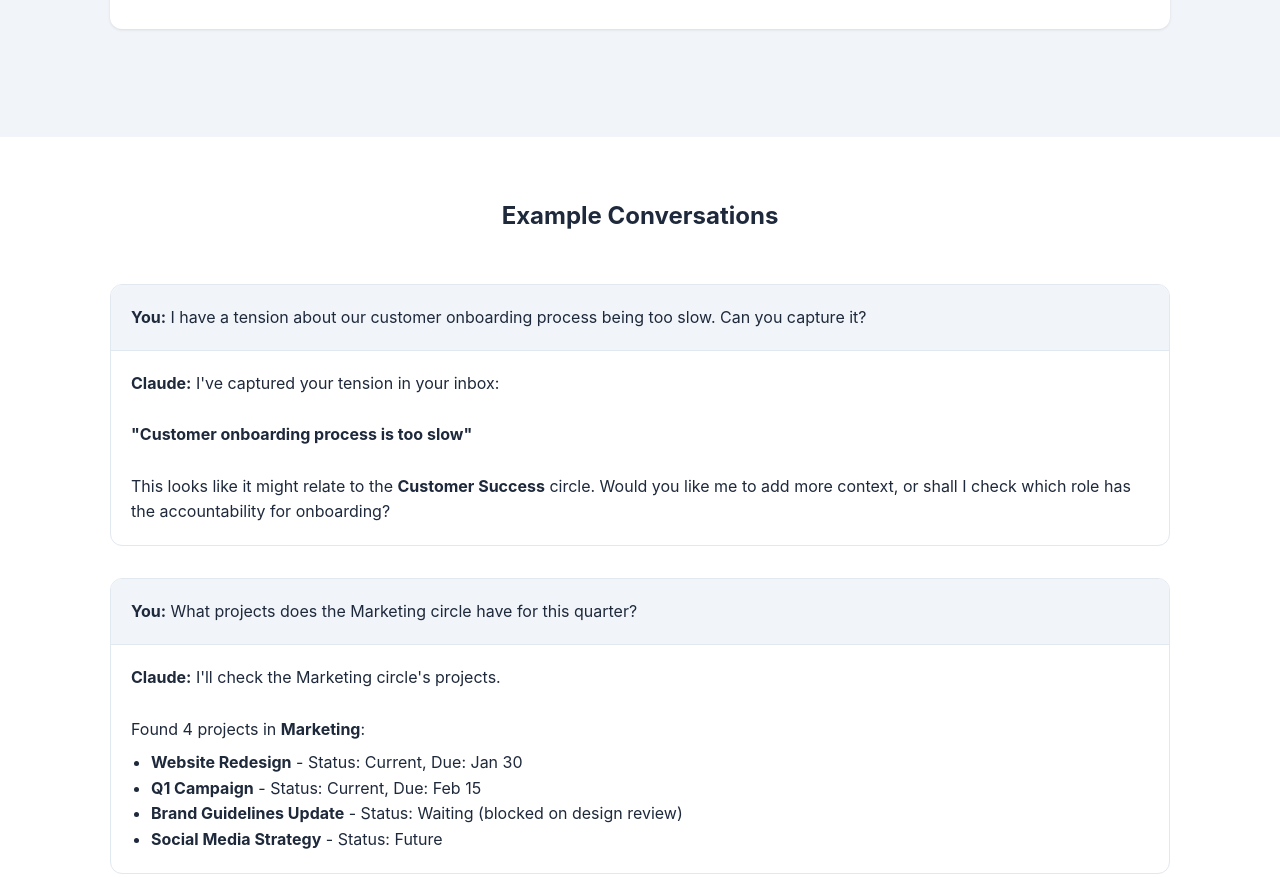
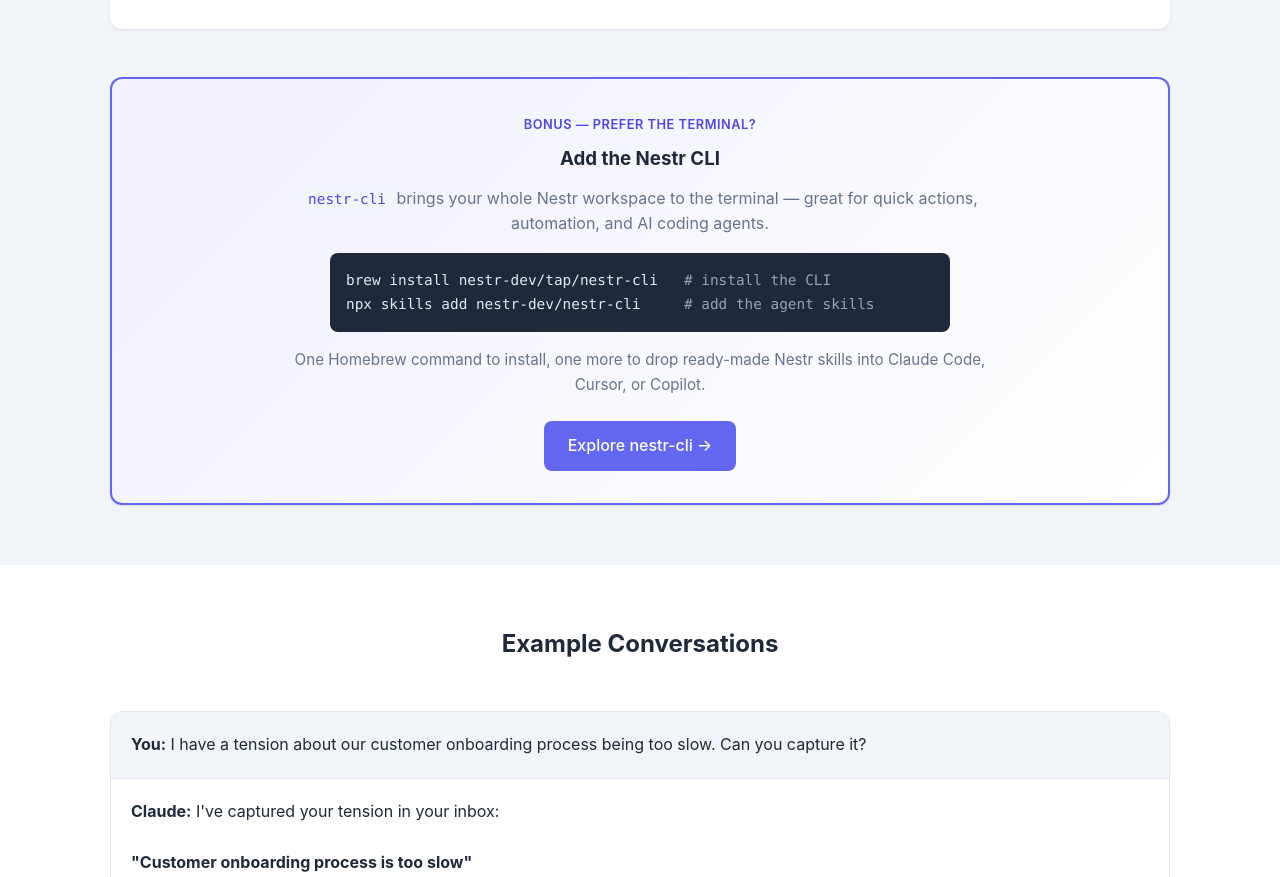
Before and after one commit to nestr-dev/nestr-mcp, a website: page web/index.html in a window 1280 px wide. Shown: the part 3389-4266 px from the top of the page. Drawn offline with Linux system fonts and the light colour scheme.

Commit message:
Add Nestr CLI bonus step to the landing page (#42)
* feat(web): add Nestr CLI bonus step to landing page

Point terminal/agent users to nestr-cli without competing with MCP setup:

- A "Prefer the terminal?" bonus card inside the Setup section right after
  Step 4, matching the step cards' width and treatment. Leads with the
  Homebrew install and the npx skills add command for coding-agent skills.
- A complementary note at the bottom of the Claude Code setup tab with the
  same install commands.

Static HTML/CSS only; reuses the existing step-card and code-block styles.

* fix(web): use h3 for CLI card heading and soften copy

- Change the bonus card heading from h2 to h3 so it matches the step
  headings it sits among (Setup Guide is h2, steps are h3) and keeps the
  heading hierarchy / screen-reader order correct.
- Replace developer-leaning copy (shell, JSON, pipe to jq, deterministic,
  agentic) with plainer wording for the page's non-technical audience.

```diff
--- a/web/index.html
+++ b/web/index.html
@@ -384,6 +384,12 @@
               <p class="tip" style="margin-bottom: 0;">Already set up Nestr as a <strong>Claude.ai connector</strong>? You can reuse it in Claude Code by enabling the flag:<br>
                 <code>claude config set --global tengu_claudeai_mcp_connectors true</code><br>
                 This makes all your Claude.ai connectors available in Claude Code &mdash; no separate MCP setup needed.</p>
+              <div class="cli-note">
+                <p>Prefer working in the terminal? <a href="https://github.com/nestr-dev/nestr-cli" target="_blank"><code>nestr-cli</code></a> is a complementary option for command-line and agent workflows &mdash; install it and drop ready-made Nestr skills straight into Claude Code:</p>
+                <pre><code>brew install nestr-dev/tap/nestr-cli   <span class="cli-comment"># install the CLI</span>
+npx skills add nestr-dev/nestr-cli     <span class="cli-comment"># add the agent skills</span></code></pre>
+                <p style="margin-bottom: 0;"><a href="https://github.com/nestr-dev/nestr-cli" target="_blank">Explore nestr-cli &rarr;</a></p>
+              </div>
             </div>
 
             <div class="tab-content" id="cursor">
@@ -975,6 +981,24 @@
             </ul>
           </div>
         </div>
+
+        <div class="cli-cta-box">
+          <div class="cli-cta-content">
+            <span class="cli-cta-eyebrow">Bonus &mdash; prefer the terminal?</span>
+            <h3>Add the Nestr CLI</h3>
+            <p>
+              <code>nestr-cli</code> brings your whole Nestr workspace to the terminal &mdash;
+              great for quick actions, automation, and AI coding agents.
+            </p>
+            <pre><code>brew install nestr-dev/tap/nestr-cli   <span class="cli-comment"># install the CLI</span>
+npx skills add nestr-dev/nestr-cli     <span class="cli-comment"># add the agent skills</span></code></pre>
+            <p class="cli-cta-note">
+              One Homebrew command to install, one more to drop ready-made Nestr skills into
+              Claude Code, Cursor, or Copilot.
+            </p>
+            <a href="https://github.com/nestr-dev/nestr-cli" target="_blank" class="btn primary">Explore nestr-cli &rarr;</a>
+          </div>
+        </div>
       </div>
     </section>
 
--- a/web/styles.css
+++ b/web/styles.css
@@ -680,6 +680,68 @@
 }
 
 /* Tools */
+/* CLI call-to-action — sits inside the Setup section as a bonus step,
+   matching the width and card treatment of the numbered steps. */
+.cli-cta-box {
+  background: linear-gradient(135deg, #f0f0ff 0%, #fff 100%);
+  border: 2px solid var(--primary);
+  border-radius: 12px;
+  box-shadow: 0 1px 3px rgba(0, 0, 0, 0.1);
+  padding: 32px;
+  text-align: center;
+}
+
+.cli-cta-eyebrow {
+  display: inline-block;
+  margin-bottom: 8px;
+  font-size: 0.8rem;
+  font-weight: 600;
+  letter-spacing: 0.04em;
+  text-transform: uppercase;
+  color: var(--primary-dark);
+}
+
+.cli-cta-box h3 {
+  margin-bottom: 12px;
+}
+
+.cli-cta-content > p {
+  color: var(--text-muted);
+  max-width: 720px;
+  margin: 0 auto 16px;
+}
+
+.cli-cta-box pre {
+  max-width: 620px;
+  margin: 16px auto;
+  text-align: left;
+}
+
+.cli-comment {
+  color: #94a3b8;
+}
+
+.cli-cta-note {
+  font-size: 0.95rem;
+}
+
+.cli-cta-box .btn {
+  margin-top: 8px;
+}
+
+/* CLI note inside the Claude Code setup tab */
+.cli-note {
+  margin-top: 16px;
+  padding-top: 16px;
+  border-top: 1px solid var(--border);
+  font-size: 0.9rem;
+  color: var(--text-muted);
+}
+
+.cli-note pre {
+  margin: 12px 0;
+}
+
 .tools {
   padding: 60px 0;
   background: var(--secondary);
```
